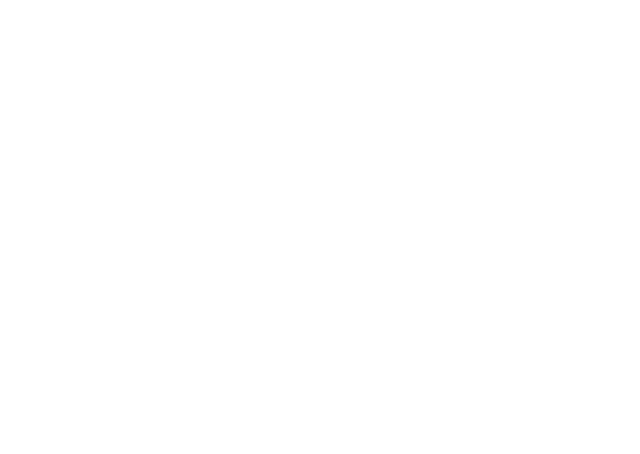
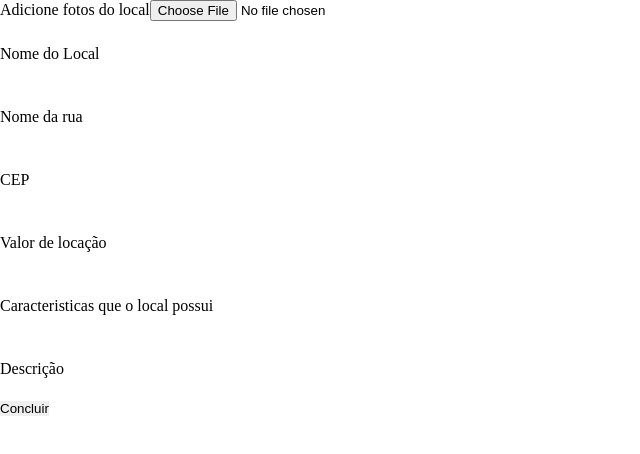
Before and after one commit to MadTitanPHDev/ondevaiserapp, a React (Create React App) app: page /CadastroLocal in a window 1280 px wide. Before the commit this address had no page. Shown: the top 454 px of the page, without its empty margins (0-640 px from the left). Built offline with nearby package versions, Linux system fonts and the light colour scheme.

Commit message:
criacao da pagina de cadastro de localidades

```diff
--- a/src/App.js
+++ b/src/App.js
@@ -3,10 +3,8 @@
 import Home from './pages/Home';
 import Login from './pages/Login';
 import Cadastro from './pages/Cadastro';
-import Header from './components/Header';
-import Footer from './components/Footer';
-import Card from './components/Card';
 import Sobre from './pages/Sobre';
+import CadastroLocal from './pages/Cadastrolocal';
 
 
 
@@ -29,6 +27,11 @@
       }>
       </Route>
 
+      <Route path='/CadastroLocal' element = {
+         <CadastroLocal />
+      }>
+      </Route>
+
     </Routes>
   );
 }
--- a/src/components/Footer/index.js
+++ b/src/components/Footer/index.js
@@ -16,9 +16,10 @@
                     </div>
 
                     <div className='footerIconRedes'>
-                        <div className='iconF'><FaFacebook size='2em' /></div>
-                        <div className='iconI'><FaInstagram size='2em' /></div>
-                        <div className='iconX'><FaTwitter size='2em' /></div>
+
+                        <a href='https://www.facebook.com/' target="_blank"><div className='iconF'><FaFacebook size='2em' /></div></a>
+                        <a href='https://www.instagram.com/' target="_blank"><div className='iconI'><FaInstagram size='2em' /></div></a>
+                        <a href='https://twitter.com/' target="_blank"><div className='iconX'><FaTwitter size='2em' /></div></a>
                     </div>
                 </div>
 
--- a/src/components/Header/index.js
+++ b/src/components/Header/index.js
@@ -25,6 +25,7 @@
             </div>
 
             <div className='userArea'>
+
                 <div className='obilongo'>
                     <div className='risco'>
                         <div className='iconU'><FaUser size='2em' /></div>
--- /dev/null
+++ b/src/pages/Cadastrolocal/index.js
@@ -0,0 +1,70 @@
+import React, { useState } from 'react'
+import './style.css'
+
+const CadastroLocal = () => {
+
+  const [formDados, setFormDados] = useState({ nomeLocal: '', endereco: '', cep: '', valor: '', carac: '', descr: '' });
+  //{} objeto JSON
+
+  function handleChange(event) {//toda funcao recebe argumentos(arg1, arg2)
+    console.log(event.target.value);
+    setFormDados({ ...formDados, [event.target.name]: event.target.value })
+  }
+
+  return (
+
+    <div className='formArea'>
+      <form>
+
+        <div className='imagensUpload'>
+          <label>Adicione fotos do local</label>
+          <input className='fotosLocal' type="file" id="fotosLocal" name="fotosLocal" />
+        </div>
+
+        <div className='opcaodeLocal'>
+          {/* inserir um menu que define a opção de local que esta sendo cadastrada */}
+        </div>
+
+        <div className='campoArea'>
+          <label>Nome do Local</label>
+          <input className='inputArea' type='text' name='nomeLocal' id='nomeLocal' onChange={event => handleChange(event)} value={formDados.nomeLocal} />
+        </div>
+
+        <div className='campoArea'>
+          <label>Nome da rua</label>
+          <input className='inputArea' type='text' name='endereco' id='endereco' onChange={event => handleChange(event)} value={formDados.endereco} />
+        </div>
+
+        <div className='campoArea'>
+          <label>CEP</label>
+          <input className='inputArea' type='text' maxLength={8} pattern='\d{5}\-\{3}' name='cep' id='cep' onChange={event => handleChange(event)} value={formDados.cep} />
+        </div>
+
+        <div className='campoArea'>
+          <label>Valor de locação</label>
+          <input className='inputArea' type='text' name='valor' id='valor' onChange={event => handleChange(event)} value={formDados.valor} />
+        </div>
+
+        <div className='campoArea'>
+          <label>Caracteristicas que o local possui</label>
+          <input className='inputArea' type='text' name='carac' id='carac' onChange={event => handleChange(event)} value={formDados.carac} />
+        </div>
+
+        <div className='campoArea'>
+          <label>Descrição</label>
+          <input className='inputArea' type='text' name='descr' id='descr' onChange={event => handleChange(event)} value={formDados.descr} />
+        </div>
+
+        <div className='btnArea'>
+          <input className='buttonSubmit' type='submit' value='Concluir' />
+        </div>
+
+      </form>
+
+    </div>
+
+
+  )
+}
+
+export default CadastroLocal
```
Also changed, not shown: src/pages/Cadastrolocal/style.css (added).
